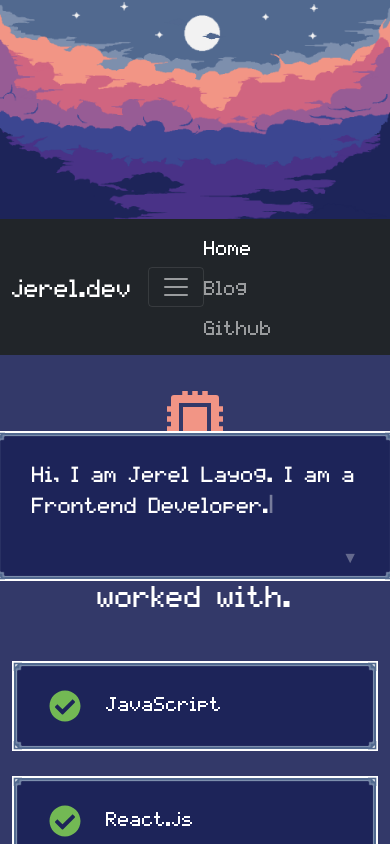
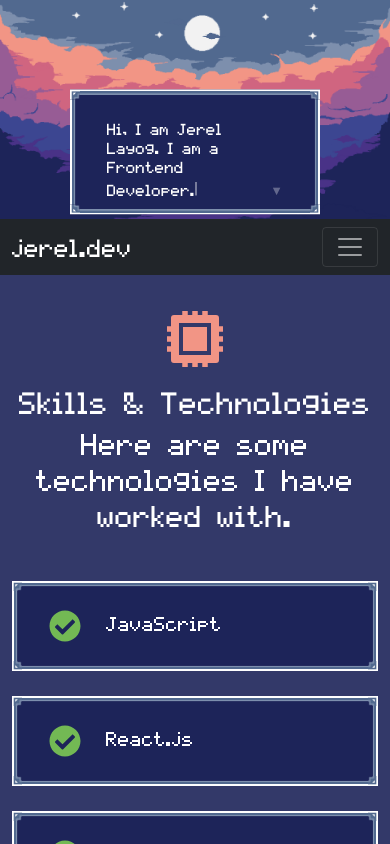
Before and after one commit to jlayog/jerel.dev, a React (Create React App) app: page / in a window 390 px wide. Shown: the top 844 px of the page. Built offline with nearby package versions, Linux system fonts and the light colour scheme.

Commit message:
Mobile Accessibility - Deployed
Made changes for screen size. More changes to be implemented next patch.

```diff
--- a/src/App.css
+++ b/src/App.css
@@ -8,10 +8,13 @@ main {
   font-family: 'pixelmix', sans-serif;
 }
 
+
+/* dialogue box on front page */
+
 .dialogWindow {
   background-color: #1d2459;
   padding: 1.5rem 2rem;
-  border-image: url('./assets/dialogboxbg.png')28 / 10px 10px 10px 10px stretch;
+  border-image: url('./assets/dialogboxbg.png') 28 / 10px 10px 10px 10px stretch;
   border-width: 5px;
   border-style: solid;
   overflow: hidden;
@@ -93,6 +96,42 @@ main {
   100% { top: 95%; }
 }
 
+/* Mobile accessibility */
+
+@media screen and (max-width: 992px) {
+  .dialogWindow {
+    position: absolute;
+    top: 25%;
+  }
+}
+
+@media screen and (max-width: 600px) {
+  .dialogWindow {
+    position: absolute;
+    top: 18%;
+    min-width: 250px;
+    height: 125px;
+  }
+  .dialogMessage {
+    color: #fff;
+    font-size: 0.8rem;
+    font-family: 'pixelmix', sans-serif;
+    font-weight: 400;
+    margin-bottom: 0;
+    height: 90%;
+  }
+
+  .dialogMessage:after {
+    font-size: 1.0rem;
+    content: "|";
+    animation: caret 500ms linear infinite alternate;
+  }
+  .nextButton {
+    font-size: 0.8rem;
+  }
+}
+
+
 div svg {
   cursor: default;
 }
@@ -118,7 +157,7 @@ div svg {
 .skillbox {
   background-color: #1d2459;
   padding: 1.5rem 2rem;
-  border-image: url('./assets/dialogboxbg.png')28 / 10px 10px 10px 10px stretch;
+  border-image: url('./assets/dialogboxbg.png') 28 / 10px 10px 10px 10px stretch;
   border-width: 5px;
   border-style: solid;
   position: relative;
--- a/src/components/LandingComponents/DialogBox.js
+++ b/src/components/LandingComponents/DialogBox.js
@@ -17,10 +17,11 @@ const DialogBox = () => {
       setCurrentMessage(0);
     }
   };
+
   return (
     <div className="dialogWindow" onClick={handleClick}>
       <Message message={messages[currentMessage]} key={currentMessage} />
-      <span className="nextButton">▼</span>
+      <button className="nextButton">▼</button>
     </div>
   );
 };
--- a/src/components/Navbar.js
+++ b/src/components/Navbar.js
@@ -7,6 +7,7 @@ const MainNavbar = () => {
             <Container>
                 <Navbar.Brand>jerel.dev</Navbar.Brand>
                 <Navbar.Toggle aria-controls="responsive-navbar-nav" />
+                    <Navbar.Collapse id='responsive-navbar-nav>'>
                         <Nav className="me-auto" activeKey="/home">
                             <Nav.Item>
                                 <Nav.Link href="/home">Home</Nav.Link>
@@ -19,6 +20,7 @@ const MainNavbar = () => {
                                 <Nav.Link href="https://www.github.com/jlayog">Github</Nav.Link>
                             </Nav.Item>
                         </Nav>
+                    </Navbar.Collapse>
             </Container>
         </Navbar>
     )
```
Lines whose indentation alone changed are shown as unchanged.
